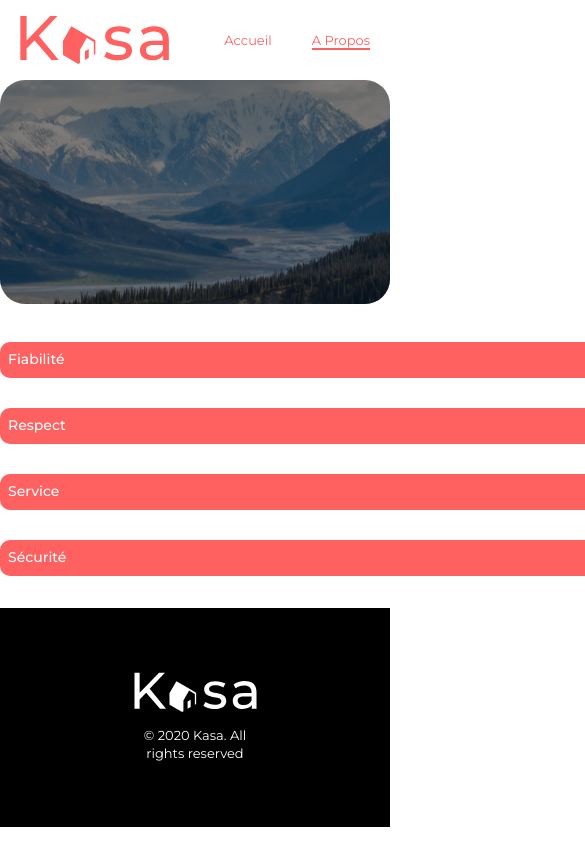
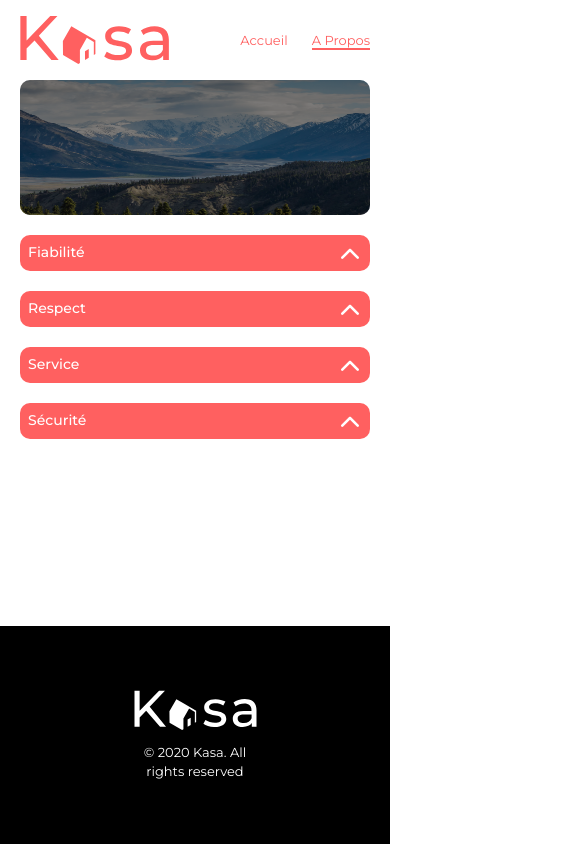
Before and after one commit to luisgarcia96/kasaProject, a React (Create React App) app: page /about in a window 390 px wide. Shown: the top 844 px of the page, 585 px wide, since content can reach past the window. Built offline with nearby package versions, Linux system fonts and the light colour scheme.

Commit message:
Add About page mobile version

```diff
--- a/src/styles/layouts/Header.module.scss
+++ b/src/styles/layouts/Header.module.scss
@@ -61,7 +61,7 @@
 
 		.navContainer {
 			.navLinkList {
-				gap: 2.5rem;
+				gap: 1.5rem;
 
 				.navLink {
 					a {
--- a/src/styles/pages/About.module.scss
+++ b/src/styles/pages/About.module.scss
@@ -37,3 +37,30 @@
 		gap: 1.88rem;
 	}
 }
+
+@include a.small-screen {
+	.about {
+		box-sizing: border-box;
+		width: 100%;
+		padding: 0 1.25rem;
+		min-height: calc(100vh - 20.65rem);
+
+		.titleContainer {
+			height: 6.9375rem;
+			padding: 0.75rem;
+			border-radius: 0.625rem;
+			background-size: 200% 200%;
+
+			&::before {
+				border-radius: 0.625rem;
+			}
+		}
+
+		.infoContainer {
+			width: 100%;
+			margin-top: 1.25rem;
+			padding: 0;
+			gap: 1.25rem;
+		}
+	}
+}
```
